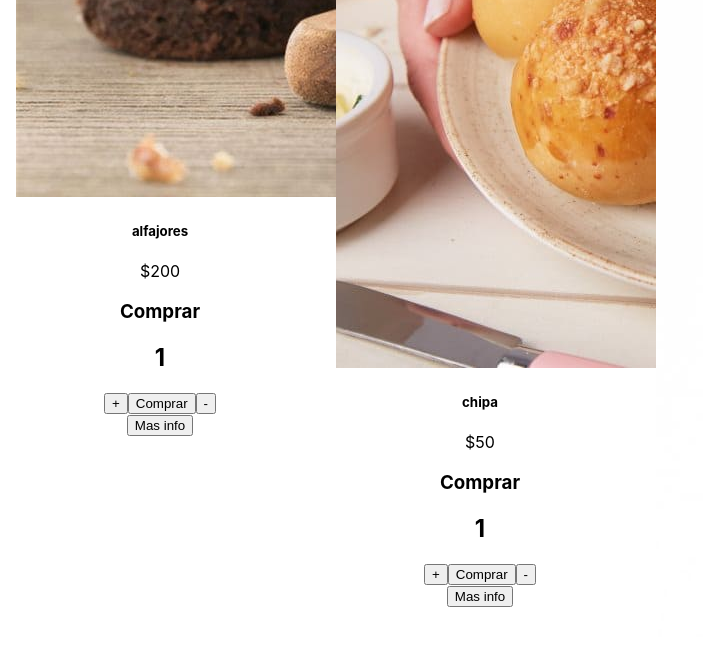
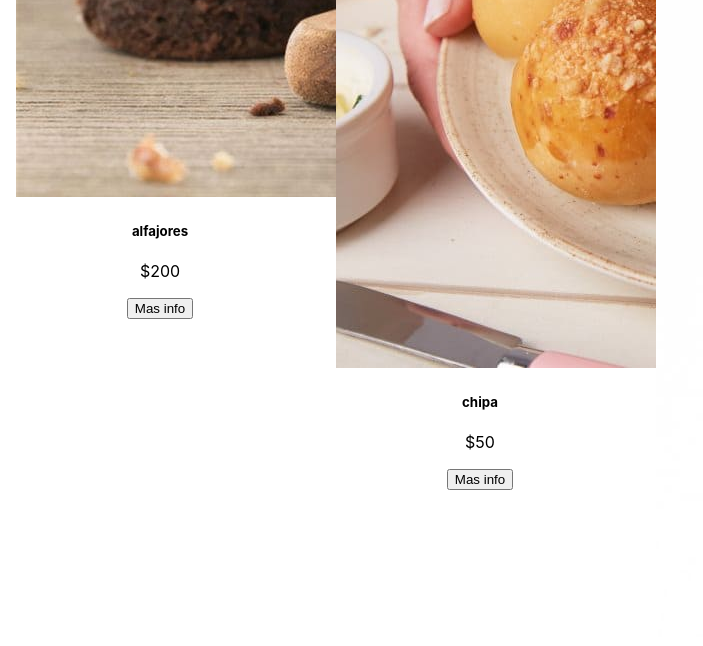
Before and after one commit to MartinBianco94/diario-de-una-porcion, a React (Create React App) app: page / in a window 1280 px wide. Shown: the part 705-1351 px from the top of the page, without its empty margins (0-703 px from the left). Built offline with nearby package versions, Linux system fonts and the light colour scheme; the HTML template or start-up script is replaced by a standard one.

Commit message:
eventoscommit

```diff
--- a/src/Components/Item.js
+++ b/src/Components/Item.js
@@ -1,10 +1,6 @@
 import React from "react";
 import ItemCount from "./ItemCount";
 import { Link } from "react-router-dom";
-
-const stock = 10;
-const initial = 1;
-const onAdd = () => {};
 
 const Item = (props) => {
   return (
@@ -17,7 +13,6 @@ const Item = (props) => {
       <div className="card-body">
         <h5 className="card-title">{props.product.name}</h5>
         <p className="card-text">${props.product.price}</p>
-        <ItemCount stock={stock} initial={initial} onAdd={onAdd} />
         <Link to={`/ItemDetail/${props.product.id}`}>
           <button type="button" className="btn btn-secondary btn-sm">
             Mas info
--- a/src/Components/ItemCount.js
+++ b/src/Components/ItemCount.js
@@ -1,51 +1,25 @@
-import React, { useState } from "react";
-
-const ItemCount = ({ stock, initial, onAdd }) => {
-  const [Counter, setCounter] = useState(initial);
-
+const ItemCount = ({ max, Counter, setCounter, onAdd }) => {
   const clickadd = () => {
-    if (Counter === stock) {
-      return;
-    }
-    setCounter(Counter + 1);
+    Counter < max && setCounter(Counter + 1);
   };
 
   const clickless = () => {
-    if (Counter === initial) {
-      return;
-    }
-    setCounter(Counter - 1);
-  };
-
-  const addToCart = () => {
-    onAdd();
+    Counter > 1 && setCounter(Counter - 1);
   };
 
   return (
     <div>
       <div>
-        <h3>Comprar</h3>
+        <h3>Cantidad</h3>
         <h2>{Counter}</h2>
         <div class="btn-group" role="group" aria-label="Basic example">
-          <button
-            type="button"
-            class="btn btn-primary"
-            onClick={() => clickadd()}
-          >
+          <button type="button" class="btn btn-primary" onClick={clickadd}>
             +
           </button>
-          <button
-            type="button"
-            class="btn btn-primary"
-            onClick={() => addToCart("addto")}
-          >
-            Comprar
+          <button type="button" class="btn btn-primary" onClick={onAdd}>
+            Agregar al carrito
           </button>
-          <button
-            type="button"
-            class="btn btn-primary"
-            onClick={() => clickless()}
-          >
+          <button type="button" class="btn btn-primary" onClick={clickless}>
             -
           </button>
         </div>
--- a/src/Components/ItemDetail.js
+++ b/src/Components/ItemDetail.js
@@ -1,6 +1,20 @@
 import React from "react";
+import ItemCount from "./ItemCount";
+import { useState } from "react";
 
 const ItemDetail = ({ product }) => {
+  const [Counter, setCounter] = useState(1);
+
+  const agregarAlCarrito = (Counter) => {
+    const itemToAdd = {
+      id: product.id,
+      name: product.name,
+      stock: product.stock,
+      image: product.imageUrl,
+      Counter,
+    };
+    console.log(itemToAdd);
+  };
   return (
     <div className="product-list">
       <div className="card" style={{ width: "18rem" }}>
@@ -12,6 +26,12 @@ const ItemDetail = ({ product }) => {
         <div className="card-body">
           <h1 className="card-title">{product?.name}</h1>
           <h5>{product?.description}</h5>
+          <ItemCount
+            max={product?.stock}
+            Counter={Counter}
+            setCounter={setCounter}
+            onAdd={agregarAlCarrito}
+          />
         </div>
       </div>
     </div>
--- a/src/Services/products.js
+++ b/src/Services/products.js
@@ -9,7 +9,7 @@ const PRODUCTS = [
     price: 200,
     imageUrl: alfajores,
     description: "un hermoso alfajor de dulce de leche",
-    stock: 50,
+    stock: 2,
     category: "dulces",
   },
   {
```
